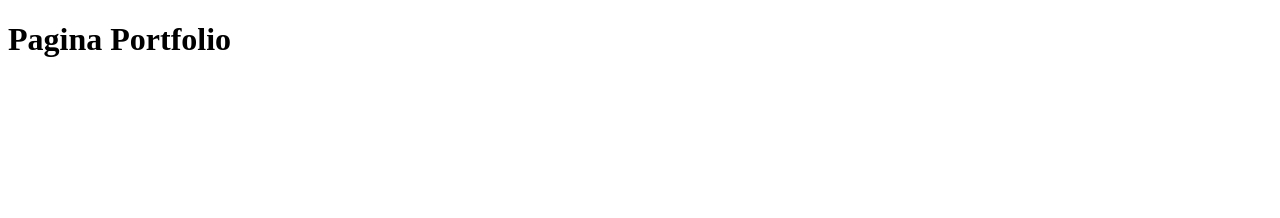
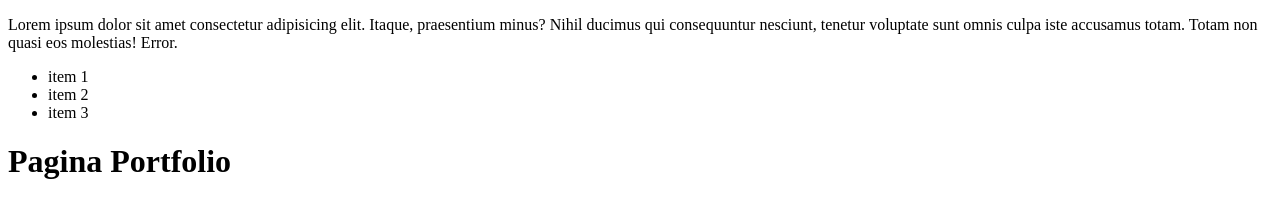
Before and after one commit to Paulosmj/Paulosmj.github.io, a plain HTML site: page index.html in a window 1280 px wide. Drawn offline with Linux system fonts and the light colour scheme.

Commit message:
primeiro commit

```diff
--- a/index.html
+++ b/index.html
@@ -1,12 +1,23 @@
 <!DOCTYPE html>
 <html lang="en">
+
 <head>
   <meta charset="UTF-8">
   <meta http-equiv="X-UA-Compatible" content="IE=edge">
   <meta name="viewport" content="width=device-width, initial-scale=1.0">
   <title>Portfolio</title>
 </head>
+
 <body>
+  <p>Lorem ipsum dolor sit amet consectetur adipisicing elit. Itaque, praesentium minus? Nihil ducimus qui consequuntur
+    nesciunt, tenetur voluptate sunt omnis culpa iste accusamus totam. Totam non quasi eos molestias! Error.</p>
+  <ul>
+    <li>item 1</li>
+    <li>item 2</li>
+    <li>item 3</li>
+  </ul>
   <h1>Pagina Portfolio</h1>
+
 </body>
+
 </html>
```
